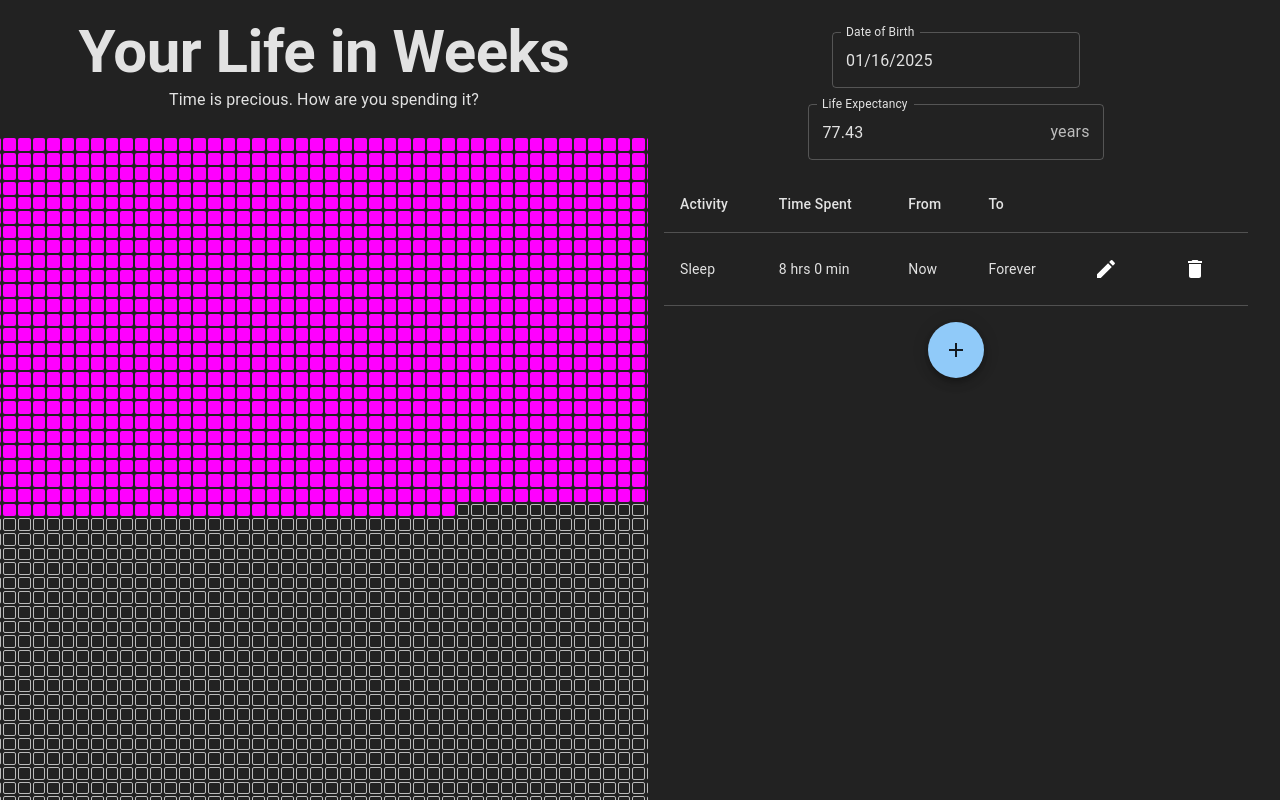
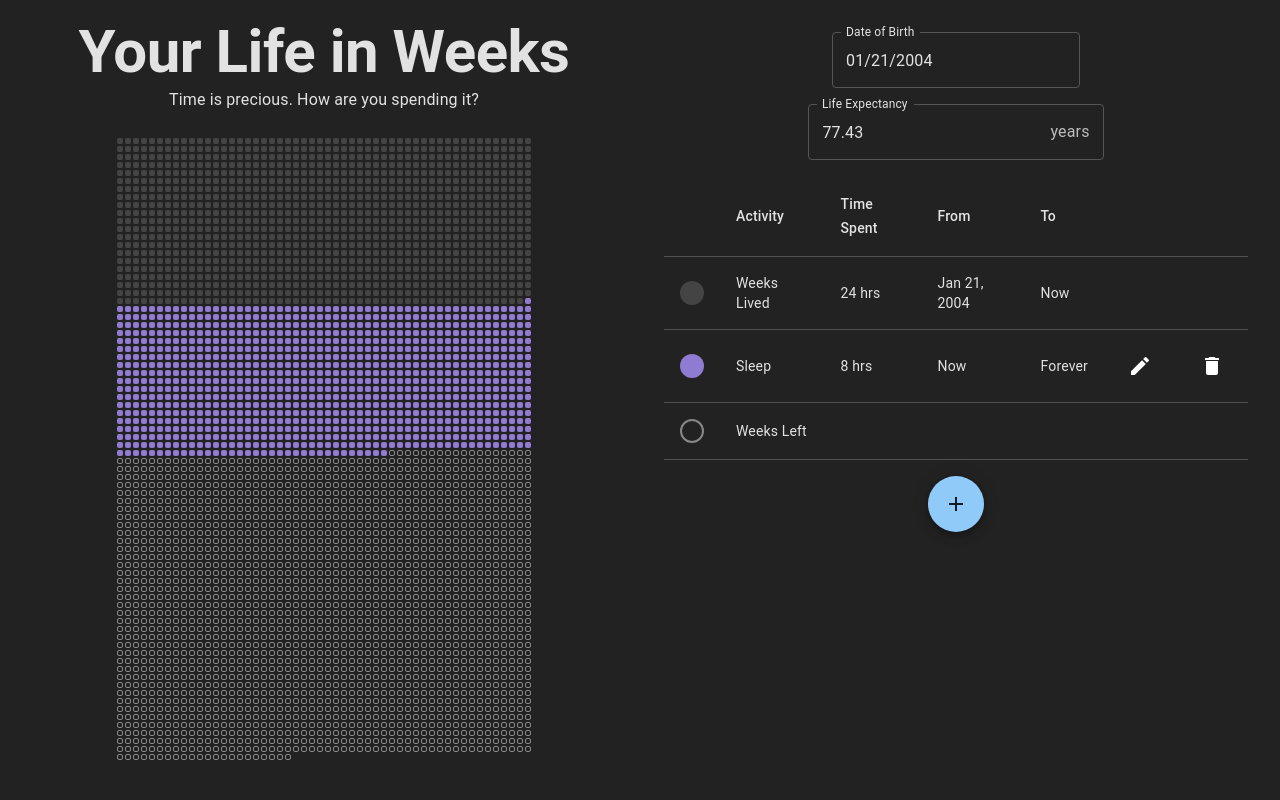
Before and after one commit to KevinPNguy01/Where-did-the-Weeks-Go, a React (Vite) app: page / in a window 1280 px wide. Shown: the top 800 px of the page. Built offline with nearby package versions, Linux system fonts and the light colour scheme.

Commit message:
Added activity editing

```diff
--- a/src/App.tsx
+++ b/src/App.tsx
@@ -6,25 +6,29 @@ import ThemeProvider from '@mui/material/styles/ThemeProvider'
 import { AdapterDayjs } from '@mui/x-date-pickers/AdapterDayjs';
 import { LocalizationProvider } from '@mui/x-date-pickers/LocalizationProvider';
 import { UserContext } from './contexts/UserContext'
-import { useState } from 'react'
+import { useEffect, useState } from 'react'
 import dayjs from 'dayjs'
 import { LifeActivity } from './types/LifeActivity'
 import Box from '@mui/material/Box/Box'
 import Typography from '@mui/material/Typography/Typography'
 
 function App() {
-    const [birthDate, setBirthDate] = useState(dayjs());
+    const [birthDate, setBirthDate] = useState(dayjs("2004-01-21"));
     const [lifeExpectancy, setLifeExpectancy] = useState(77.43);
-    const [activities, setActivities] = useState<LifeActivity[]>([
+    const [activities, setActivities] = useState<LifeActivity[]>([]);
+
+    useEffect(() => {
+        setActivities([
             {
                 name: "Sleep",
                 start: dayjs(),
                 end: dayjs(),
-            timeSpent: 8 * 60,
+                timeSpent: dayjs("08:00", "HH:mm"),
                 everyday: true,
-            color: "#f0f"
+                color: "#907BD2"
             }
         ]);
+    }, []);
 
     return (
         <LocalizationProvider dateAdapter={AdapterDayjs}>
--- a/src/components/Calendar.tsx
+++ b/src/components/Calendar.tsx
@@ -17,7 +17,7 @@ export function Calendar({activities}: {activities: LifeActivity[]}) {
                 startDate = birthDate.unix() < today.unix() ? today : birthDate;
                 endDate = today.add(lifeExpectancy, "years").subtract(today.unix() - birthDate.unix(), "seconds");
             }
-            return [diffWeeks(startDate, endDate) * timeSpent / 24 / 60, color];
+            return [diffWeeks(startDate, endDate) * (timeSpent.hour() * 60 + timeSpent.minute()) / 24 / 60, color];
         }).filter(([weeks]) => weeks != 0)
     ) as [number, string][];
 
@@ -61,7 +61,7 @@ function Week({index, events}: {index: number, events: [number, string][]}) {
             style={{
                 backgroundColor: color
             }}
-            className={`p-[0.333rem] border ${color === "" ? "border-[#bbb]" : "border-white/0"} rounded-sm `}
+            className={`p-0.5 border ${color === "" ? "border-[#888]" : "border-white/0"} rounded-sm`}
         />
     )
 }
--- a/src/features/activities/ActivityList.tsx
+++ b/src/features/activities/ActivityList.tsx
@@ -1,19 +1,17 @@
 import { useContext } from "react";
 import { UserContext } from "../../contexts/UserContext";
-import Box from "@mui/material/Box/Box";
-import Typography from "@mui/material/Typography/Typography";
 import TableHead from "@mui/material/TableHead/TableHead";
 import TableCell from "@mui/material/TableCell/TableCell";
 import TableRow from "@mui/material/TableRow/TableRow";
 import Table from "@mui/material/Table/Table";
 import TableBody from "@mui/material/TableBody/TableBody";
 import dayjs from "dayjs";
-import EditIcon from '@mui/icons-material/Edit';
 import DeleteIcon from '@mui/icons-material/Delete';
 import IconButton from "@mui/material/IconButton/IconButton";
+import { EditEventButton } from "./EditEventButton";
 
 export function ActivityList() {
-    const {activities, setActivities} = useContext(UserContext);
+    const {activities, setActivities, birthDate} = useContext(UserContext);
     const today = dayjs();
 
     const deleteHandler = (index: number) => () => {
@@ -25,6 +23,7 @@ export function ActivityList() {
         <Table>
             <TableHead>
                 <TableRow>
+                    <TableCell/>
                     <TableCell>Activity</TableCell>
                     <TableCell>Time Spent</TableCell>
                     <TableCell>From</TableCell>
@@ -34,19 +33,35 @@ export function ActivityList() {
                 </TableRow>
             </TableHead>
             <TableBody>
-                {activities.map(({name, start, end, timeSpent, everyday}, index) => {
-                    const hours = Math.floor(timeSpent / 60);
-                    const minutes = timeSpent % 60;
+                {birthDate.unix() < today.unix() && (
+                    <TableRow className="flex items-end gap-4">
+                        <TableCell>
+                            <div className="rounded-full h-6 aspect-square" style={{backgroundColor: "#444"}}/>
+                        </TableCell>
+                        <TableCell>Weeks Lived</TableCell>
+                        <TableCell>24 hrs</TableCell>
+                        <TableCell>{birthDate.format("MMM DD, YYYY")}</TableCell>
+                        <TableCell>Now</TableCell>
+                        <TableCell/>
+                        <TableCell/>
+                    </TableRow>
+                )}
+                {activities.map(({color, name, start, end, timeSpent, everyday}, index) => {
+                    const hours = timeSpent.hour();
+                    const hoursText = `${hours} hr${hours > 1 ? "s" : ""}`;
+                    const minutes = timeSpent.minute();
+                    const minutesText = minutes > 0 ? ` min${minutes > 1 ? "s" : ""}` : "";
                     return (
                         <TableRow className="flex items-end gap-4">
+                            <TableCell>
+                                <div className="rounded-full h-6 aspect-square" style={{backgroundColor: color}}/>
+                            </TableCell>
                             <TableCell>{name}</TableCell>
-                            <TableCell>{`${hours} hr${hours > 1 ? "s" : ""} ${minutes} min${minutes > 1 ? "s" : ""}`}</TableCell>
+                            <TableCell>{`${hoursText}${minutesText}`}</TableCell>
                             <TableCell>{(everyday || start.unix() < today.unix()) ? "Now" : start.format("MMM DD, YYYY")}</TableCell>
                             <TableCell>{everyday ? "Forever" : end.format("MMM DD, YYYY")}</TableCell>
                             <TableCell>
-                                <IconButton>
-                                    <EditIcon/>
-                                </IconButton>
+                                <EditEventButton activity={activities[index]}/>
                             </TableCell>
                             <TableCell>
                                 <IconButton onClick={deleteHandler(index)}>
@@ -56,6 +71,17 @@ export function ActivityList() {
                         </TableRow>
                     )
                 })}
+                <TableRow className="flex items-end gap-4">
+                    <TableCell>
+                        <div className="h-6 aspect-square rounded-full border-2 border-[#888]"/>
+                    </TableCell>
+                    <TableCell>Weeks Left</TableCell>
+                    <TableCell/>
+                    <TableCell></TableCell>
+                    <TableCell></TableCell>
+                    <TableCell/>
+                    <TableCell/>
+                </TableRow>
             </TableBody>
         </Table>
     )
--- a/src/features/activities/AddEventButton.tsx
+++ b/src/features/activities/AddEventButton.tsx
@@ -1,20 +1,26 @@
 import Dialog from "@mui/material/Dialog/Dialog";
-import { AddEventMenu } from "./AddEventMenu";
-import { useState } from "react";
+import { EventMenu } from "./EventMenu";
+import { useContext, useState } from "react";
 import Fab from "@mui/material/Fab/Fab";
 import AddIcon from '@mui/icons-material/Add';
+import { UserContext } from "../../contexts/UserContext";
+import { newActivity } from "../../utils/activity";
 
 export function AddEventButton() {
+    const {activities, setActivities} = useContext(UserContext);
     const [open, setOpen] = useState(false);
+    let activity = newActivity();
 
     const handleClose = () => setOpen(false);
     const handleOpen = () => setOpen(true);
+    const handleSubmit = () => {
+        setActivities(activities.concat(activity));
+        handleClose();
+    }
 
     return (
         <>
-            <Dialog open={open} onClose={handleClose}>
-                <AddEventMenu onClose={handleClose}/>
-            </Dialog>
+            <EventMenu edit={false} open={open} onClose={handleClose} activity={activity} onSubmit={handleSubmit}/>
             <Fab onClick={handleOpen} color="primary">
                 <AddIcon/>
             </Fab>
--- a/src/features/activities/AddEventMenu.tsx
+++ /dev/null
@@ -1,55 +0,0 @@
-import Box from "@mui/material/Box/Box";
-import TextField from "@mui/material/TextField/TextField";
-import { DatePicker } from "@mui/x-date-pickers/DatePicker/DatePicker";
-import { TimeField } from "@mui/x-date-pickers/TimeField/TimeField";
-import dayjs from "dayjs";
-import { useContext, useState } from "react";
-import { UserContext } from "../../contexts/UserContext";
-import Typography from "@mui/material/Typography/Typography";
-import FormControlLabel from "@mui/material/FormControlLabel/FormControlLabel";
-import Switch from "@mui/material/Switch/Switch";
-import { MuiColorInput } from "mui-color-input";
-import Button from "@mui/material/Button/Button";
-
-export function AddEventMenu({onClose}: {onClose: () => void}) {
-    const {activities, setActivities} = useContext(UserContext);
-    const [color, setColor] = useState("#f80");
-    const [name, setName] = useState("");
-    const [startDate, setStartDate] = useState(dayjs());
-    const [endDate, setEndDate] = useState(dayjs().add(1, "year"));
-    const [timeSpent, setTimeSpent] = useState(dayjs("2000-00-00T00:00"));
-    const [everyday, setEveryday] = useState(false);
-
-    const submitHandler = () => {
-        let start = startDate;
-        let end = endDate;
-        setActivities([...activities, {color, name, start, end, everyday, timeSpent: timeSpent.get("hours") * 60 + timeSpent.get("minutes")}])
-        onClose();
-    }
-
-    return (
-        <Box className="flex flex-col gap-4">
-            <Typography variant="h5">Add Life Event</Typography>
-            <TextField label="Name" value={name} onChange={(e) => setName(e.target.value)}/>
-            <TimeField
-                label="Time Spent"
-                value={timeSpent}
-                onChange={(e) => {if (e) setTimeSpent(e)}}
-                format="HH:mm"
-                ampm={false}
-            />
-            <FormControlLabel
-                label="Forever"
-                control={
-                    <Switch value={everyday} onChange={(e) => setEveryday(e.target.checked)}/>
-                }
-            />
-            <Box>
-                <DatePicker disabled={everyday} value={startDate} onChange={(e) => {if (e) setStartDate(e)}} label="From"/>
-                <DatePicker disabled={everyday} value={endDate} onChange={(e) => {if (e) setEndDate(e)}} label="To"/>
-            </Box>
-            <MuiColorInput label="Color" format="hex" value={color} onChange={(e) => setColor(e)}/>
-            <Button onClick={submitHandler}>Add Event</Button>
-        </Box>
-    )
-}
--- /dev/null
+++ b/src/features/activities/EditEventButton.tsx
@@ -0,0 +1,27 @@
+import IconButton from "@mui/material/IconButton/IconButton";
+import EditIcon from '@mui/icons-material/Edit';
+import { LifeActivity } from "../../types/LifeActivity";
+import { useContext, useState } from "react";
+import { UserContext } from "../../contexts/UserContext";
+import { EventMenu } from "./EventMenu";
+
+export function EditEventButton({activity}: {activity: LifeActivity}) {
+    const {activities, setActivities} = useContext(UserContext);
+    const [open, setOpen] = useState(false);
+
+    const handleOpen = () => setOpen(true);
+    const handleClose = () => setOpen(false);
+    const handleSubmit = () => {
+        setActivities([...activities]);
+        handleClose();
+    }
+
+    return (
+        <>
+            <EventMenu edit={true} open={open} onClose={handleClose} activity={activity} onSubmit={handleSubmit}/>
+            <IconButton onClick={handleOpen}>
+                <EditIcon/>
+            </IconButton>
+        </>
+    )
+}
--- /dev/null
+++ b/src/features/activities/EventMenu.tsx
@@ -0,0 +1,63 @@
+import Box from "@mui/material/Box/Box";
+import TextField from "@mui/material/TextField/TextField";
+import { DatePicker } from "@mui/x-date-pickers/DatePicker/DatePicker";
+import { TimeField } from "@mui/x-date-pickers/TimeField/TimeField";
+import Typography from "@mui/material/Typography/Typography";
+import FormControlLabel from "@mui/material/FormControlLabel/FormControlLabel";
+import Switch from "@mui/material/Switch/Switch";
+import { MuiColorInput } from "mui-color-input";
+import Button from "@mui/material/Button/Button";
+import { LifeActivity } from "../../types/LifeActivity";
+import { useEffect, useState } from "react";
+import Dialog from "@mui/material/Dialog/Dialog";
+
+export function EventMenu({activity, edit, open, onClose, onSubmit}: {activity: LifeActivity, edit: boolean, open: boolean, onClose: () => void, onSubmit: () => void}) {
+    const [color, setColor] = useState(activity.color);
+    const [name, setName] = useState(activity.name);
+    const [start, setStart] = useState(activity.start);
+    const [end, setEnd] = useState(activity.end);
+    const [timeSpent, setTimeSpent] = useState(activity.timeSpent);
+    const [everyday, setEveryday] = useState(activity.everyday);
+
+    useEffect(() => {
+        setColor(activity.color);
+        setName(activity.name);
+        setStart(activity.start);
+        setEnd(activity.end);
+        setTimeSpent(activity.timeSpent);
+        setEveryday(activity.everyday);
+    }, [activity]);
+
+    const submitHandler = () => {
+        Object.assign(activity, {color, name, start, end, everyday, timeSpent})
+        onSubmit();
+    }
+
+    return (
+        <Dialog open={open} onClose={onClose}>
+            <Box className="flex flex-col gap-4">
+                <Typography variant="h5">{`${edit ? "Edit" : "Add"} Activity`}</Typography>
+                <TextField label="Name" value={name} onChange={(e) => setName(e.target.value)}/>
+                <TimeField
+                    label="Time Spent"
+                    value={timeSpent}
+                    onChange={(e) => {if (e) setTimeSpent(e)}}
+                    format="HH:mm"
+                    ampm={false}
+                />
+                <FormControlLabel
+                    label="Every Day"
+                    control={
+                        <Switch value={everyday} defaultChecked={everyday} onChange={(e) => setEveryday(e.target.checked)}/>
+                    }
+                />
+                <Box>
+                    <DatePicker disabled={everyday} value={start} onChange={(e) => {if (e) setStart(e)}} label="From"/>
+                    <DatePicker disabled={everyday} value={end} onChange={(e) => {if (e) setEnd(e)}} label="To"/>
+                </Box>
+                <MuiColorInput label="Color" format="rgb" value={color} onChange={(e) => setColor(e)}/>
+                <Button onClick={submitHandler}>{`${edit ? "Edit" : "Add"} Event`}</Button>
+            </Box>
+        </Dialog>
+    )
+}
--- a/src/index.css
+++ b/src/index.css
@@ -2,7 +2,7 @@
 @tailwind components;
 @tailwind utilities;
 
-#root {
+body {
     width: 100vw;
     background-color: #222;
 }
--- a/src/types/LifeActivity.tsx
+++ b/src/types/LifeActivity.ts
@@ -2,7 +2,7 @@ import { Dayjs } from "dayjs"
 
 export type LifeActivity = {
     name: string
-    timeSpent: number
+    timeSpent: Dayjs
     everyday: boolean
     start: Dayjs
     end: Dayjs
--- /dev/null
+++ b/src/utils/activity.ts
@@ -0,0 +1,21 @@
+import dayjs from "dayjs"
+import { LifeActivity } from "../types/LifeActivity";
+
+const random = (start: number, end: number) => {
+    return Math.random() * (end - start) + start;
+}
+
+const randomInt = (start: number, end: number) => {
+    return Math.floor(random(start, end));
+}
+
+export const newActivity = (): LifeActivity => {
+    return {
+        name: "New Activity",
+        start: dayjs(),
+        end: dayjs().add(1, "years"),
+        everyday: true,
+        timeSpent: dayjs("02:00", "HH:mm"),
+        color: `rgb(${randomInt(0, 255)}, ${randomInt(0, 255)}, ${randomInt(0, 255)})`
+    };
+}
```
Lines whose indentation alone changed are shown as unchanged.
